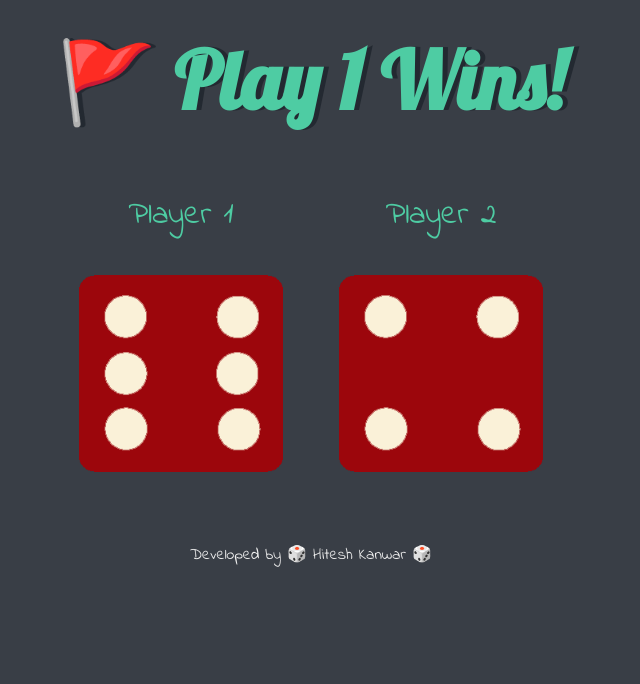
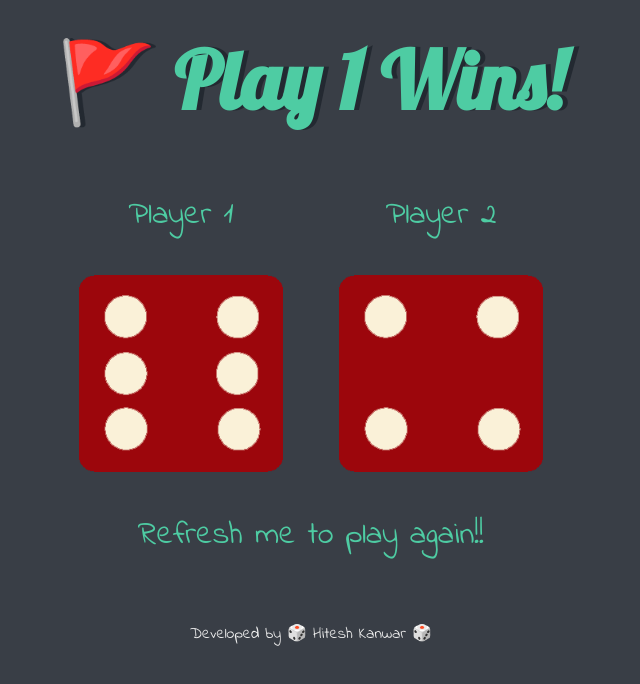
Before and after one commit to HiteshKanwar100/Dice-Game, a plain HTML site: page index.html in a window 1280 px wide. Shown: the whole page, without its empty margins (329-969 px from the left). Drawn offline with Linux system fonts and the light colour scheme.

Commit message:
Update index.html

```diff
--- a/index.html
+++ b/index.html
@@ -22,7 +22,9 @@
         <p>Player 2</p>
         <img class="img2" src="images/dice6.png">
       </div>
-
+      <p>
+        Refresh me to play again!!
+      </p>
     </div>
 
   <script src="index.js"></script>
```
